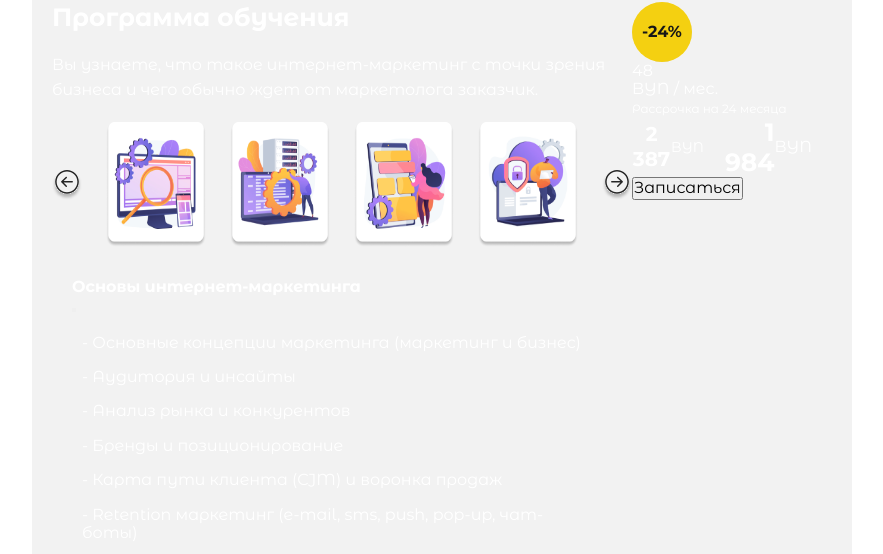
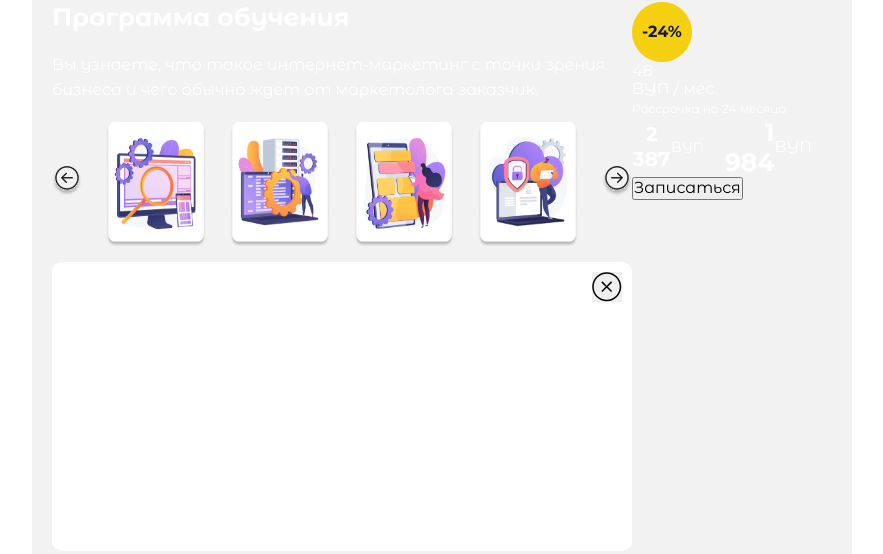
Before and after one commit to InnaRomanova/inf-cours, a React (Create React App) app: page /courses in a window 1280 px wide. Shown: the part 398-952 px from the top of the page, without its empty margins (198-1081 px from the left). Built offline with nearby package versions, Linux system fonts and the light colour scheme.

Commit message:
components programm__marketing

```diff
--- a/src/components/ProgrammCourses/ProgrammCourses.css
+++ b/src/components/ProgrammCourses/ProgrammCourses.css
@@ -109,7 +109,7 @@
 }
 
 .programm__image {
-    margin: 20px 0;
+    margin: 10px 0 7px;
     padding: 0;
     display: flex;
     justify-content: space-between;
@@ -129,7 +129,7 @@
 }
 
 .programm__image-list {
-    margin: 0;
+    margin: 10px 0 3px;
     padding: 0;
     list-style: none;
     display: flex;
@@ -137,21 +137,66 @@
     gap: 24px;
 }
 
+.programm__image-list_item {
+    margin: 0;
+    padding: 0;
+}
+
 .programm__icon {
     width: 100px;
-    min-height: 125px;
+    height: 125px;
     margin: 0;
     padding: 0;
+}
+
+.programm__marketing {
+    margin: 0 0 10px 0;
+    padding: 15px 0 10px 20px;
+    position: relative;
+    background: #FFFFFF;
+    border-radius: 10px;
+}
+
+.programm__marketing-container {
+    margin: 0 0 32px;
+    padding: 0;
+
 }
 
 .programm__marketing-title {
     margin: 0;
     padding: 0;
+    max-width: 475px;
+    height: 26px;
+    /* background: #FFFFFF; */
+
+}
+
+.programm__close-block {
+    margin: 0;
+    padding: 0;
+    background-image: url(../../images/icon-closed-program.svg);
+    background-repeat: no-repeat;
+    background-size: cover;
+    background-position: inherit;
+    width: 30px;
+    height: 30px;
+    border: none;
+    position: absolute;
+    right: 10px;
+    top: 10px;
 }
 
 .program__marketing {
-    margin: 26px 20px 20px;
+    margin: 0;
     padding: 0;
+    box-shadow: 0px 3px 4px 0px #99999940;
+    background: #FFFFFF;
+    width: 580px;
+    height: 288px;
+    border-radius: 10px;
+
+
 }
 
 .marketing__list {
@@ -164,3 +209,18 @@
     margin: 0 0 16px;
     padding: 0;
 }
+
+.programm_digital {
+    margin: 0;
+    padding: 0;
+}
+
+.programm__marketing-title {
+    margin: 0;
+    padding: 0;
+}
+
+.programm__add {
+    margin: 0;
+    padding: 0;
+}
--- a/src/components/ProgrammCourses/ProgrammCourses.jsx
+++ b/src/components/ProgrammCourses/ProgrammCourses.jsx
@@ -92,11 +92,14 @@ function ProgrammCourses({ active, setActive }) {
               </a>
             </div>
 
-            <div className="program__marketing">
-              <h4 className="programm__marketing-title">
-                Основы интернет-маркетинга
-              </h4>
-              <button className="programm__close-block" />
+            <div className="programm__marketing">
+              <div className="programm__marketing-container">
+                <h4 className="programm__marketing-title">
+                  Основы интернет-маркетинга
+                </h4>
+
+                <button className="programm__close-block" />
+              </div>
               <ul className="marketing__list">
                 <li className="marketing__item">
                   - Основные концепции маркетинга (маркетинг и бизнес)
@@ -118,17 +121,17 @@ function ProgrammCourses({ active, setActive }) {
               <h4 className="programm__marketing-title">
                 Стратегия digital-продвижения
               </h4>
-              <button className="programm__close-block" />
+              <button className="programm__add" />
             </div>
             <div className="programm_digital">
               <h4 className="programm__marketing-title">Сайты и приложения</h4>
-              <button className="programm__close-block" />
+              <button className="programm__add" />
             </div>
             <div className="programm_digital">
               <h4 className="programm__marketing-title">
                 Аналитика для интернет-маркетинга
               </h4>
-              <button className="programm__close-block" />
+              <button className="programm__add" />
             </div>
           </div>
           <div className="programm__section-right">
```
Also changed, not shown: src/images/icon-closed-program.svg (added).
